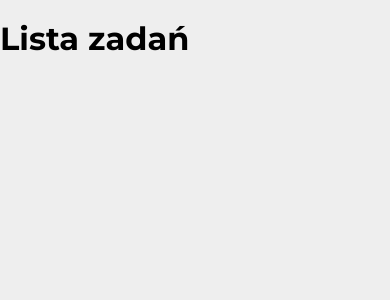
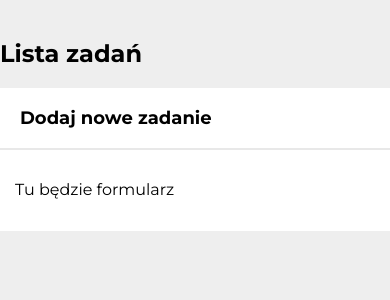
Before and after one commit to kam-bar/todo-list-react, a React (Create React App) app: page / in a window 390 px wide. Shown: the top 300 px of the page. Built offline with nearby package versions, Linux system fonts and the light colour scheme.

Commit message:
add Container, Header and Section components

```diff
--- a/src/App.js
+++ b/src/App.js
@@ -1,9 +1,17 @@
+import Container from "./components/Container";
+import Header from "./components/Header";
+import Section from "./components/Section";
+
 function App() {
-  return (
-    <div className="app">
-      <h1>Lista zadań</h1>
-    </div>
-  );
+    return (
+        <Container>
+            <Header title="Lista zadań" />
+            <Section
+                title="Dodaj nowe zadanie"
+                body={<p>Tu będzie formularz</p>}
+            />
+        </Container>
+    );
 }
 
 export default App;
--- /dev/null
+++ b/src/components/Container/Container.css
@@ -0,0 +1,4 @@
+.container {
+    max-width: 900px;
+    margin: 0 auto;
+}
--- /dev/null
+++ b/src/components/Container/index.js
@@ -0,0 +1,7 @@
+import "./Container.css";
+
+const Container = ({ children }) => (
+    <main className="container">{children}</main>
+);
+
+export default Container;
--- /dev/null
+++ b/src/components/Header/Header.css
@@ -0,0 +1,16 @@
+.header {
+    margin-top: 40px;
+    margin-bottom: 20px;
+}
+
+.header__title {
+    font-size: 32px;
+    font-weight: bold;
+    margin: 0;
+}
+
+@media (max-width: 768px) {
+    .header__title {
+        font-size: 24px;
+    }
+}
--- /dev/null
+++ b/src/components/Header/index.js
@@ -0,0 +1,9 @@
+import "./Header.css";
+
+const Header = ({ title }) => (
+    <header className="header">
+        <h1 className="header__title">{title}</h1>
+    </header>
+);
+
+export default Header;
--- /dev/null
+++ b/src/components/Section/Section.css
@@ -0,0 +1,65 @@
+.section {
+    background-color: #ffffff;
+    margin-bottom: 10px;
+}
+
+.section__header {
+    border-bottom: 2px solid #e8e8e8;
+    padding: 20px;
+    display: flex;
+    justify-content: space-between;
+    align-items: center;
+}
+
+.section__title {
+    font-size: 20px;
+    font-weight: bold;
+    margin: 0;
+}
+
+.section__body {
+    padding: 20px;
+}
+
+.section__buttons {
+    display: flex;
+    gap: 10px;
+}
+
+@media (max-width: 768px) {
+    .section__header {
+        flex-direction: column;
+        align-items: flex-start;
+        gap: 10px;
+    }
+
+    .section__buttons {
+        width: 100%;
+        flex-direction: column;
+    }
+}
+
+@media (max-width: 768px) {
+    .section__header {
+        flex-direction: column;
+        align-items: flex-start;
+        gap: 10px;
+    }
+
+    .section__title {
+        font-size: 18px;
+    }
+
+    .section__body {
+        padding: 15px;
+    }
+
+    .section__buttons {
+        width: 100%;
+        flex-direction: column;
+    }
+
+    .section__button {
+        width: 100%;
+    }
+}
--- /dev/null
+++ b/src/components/Section/index.js
@@ -0,0 +1,15 @@
+import "./Section.css";
+
+const Section = ({ title, body, extraHeaderContent }) => (
+  <section className="section">
+    <header className="section__header">
+      <h2 className="section__title">{title}</h2>
+      {extraHeaderContent}
+    </header>
+    <div className="section__body">
+      {body}
+    </div>
+  </section>
+);
+
+export default Section;
```
